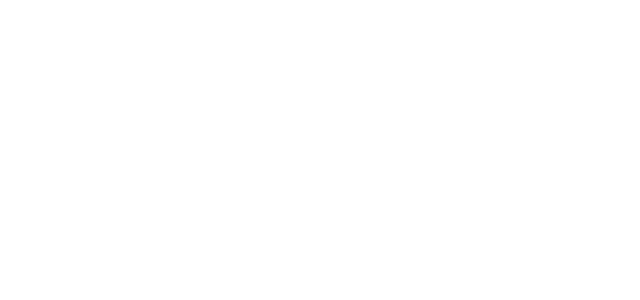
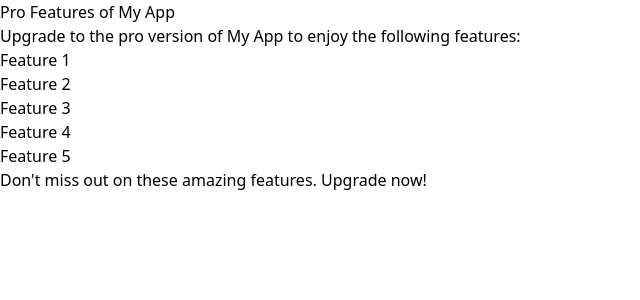
Before and after one commit to PoromKamal/StormAI, a React (Create React App) app in the folder frontend/: page /ProFeatures in a window 1280 px wide. Before the commit this address had no page. Shown: the top 300 px of the page, without its empty margins (0-640 px from the left). Built offline with nearby package versions, Linux system fonts and the light colour scheme.

Commit message:
Added a Pro Features description page (WIP)

```diff
--- a/frontend/src/App.js
+++ b/frontend/src/App.js
@@ -2,6 +2,7 @@ import './App.css';
 import Room from './room/components/Room';
 import React from 'react';
 import { BrowserRouter as Router, Routes, Route } from 'react-router-dom';
+import ProFeatures from './room/components/ProFeatures';
 
 function App() {
 
@@ -10,6 +11,7 @@ function App() {
       <Routes>
         <Route path="/" element={<Room />} />
         <Route path="/invite/:roomId" element={<Room />} />
+        <Route path="/ProFeatures"   element={<ProFeatures />}/>
       </Routes>
     </Router>
   );
--- /dev/null
+++ b/frontend/src/room/components/ProFeatures.js
@@ -0,0 +1,22 @@
+import React from 'react';
+
+const ProFeatures = () => {
+  const proFeaturesHtml = `
+    <h1>Pro Features of My App</h1>
+    <p>Upgrade to the pro version of My App to enjoy the following features:</p>
+    <ul>
+      <li>Feature 1</li>
+      <li>Feature 2</li>
+      <li>Feature 3</li>
+      <li>Feature 4</li>
+      <li>Feature 5</li>
+    </ul>
+    <p>Don't miss out on these amazing features. Upgrade now!</p>
+  `;
+
+  return (
+    <div dangerouslySetInnerHTML={{ __html: proFeaturesHtml }} />
+  );
+};
+
+export default ProFeatures;
--- a/frontend/src/room/components/Room.js
+++ b/frontend/src/room/components/Room.js
@@ -9,6 +9,7 @@ import PayButton from './PayButton';
 import AuthButton from '../../flowboard/components/button/AuthButton';
 import apiService from '../../services/apiService';
 import roomService from '../services/RoomService';
+import { useNavigate } from 'react-router-dom';
 
 export const YjsContext = createContext(null);
 
@@ -32,6 +33,10 @@ const Room = () => {
   const [yjsProvider, setYjsProvider] = useState(null);
   const [yDoc, setYDoc] = useState(null);
   const [user, setUser] = useState({ authenticated: false });
+  const navigate = useNavigate();
+  const handleButtonClick = () => {
+    navigate('/ProFeatures');
+  };
 
   useEffect(() => {
     apiService.getMe().then((response) => {
@@ -140,6 +145,7 @@ const Room = () => {
           {!roomExists && <p className='text-red-500'>Room does not exist</p>}
           <button className='mt-4 underline' onClick={createRoom}>Create Room</button>
           <button className='mt-2 underline' onClick={joinRoom}>Join Room</button>
+          <button onClick={handleButtonClick}>Go to Pro Features</button>
           <PayButton/>
         </div>
       </div>
```
